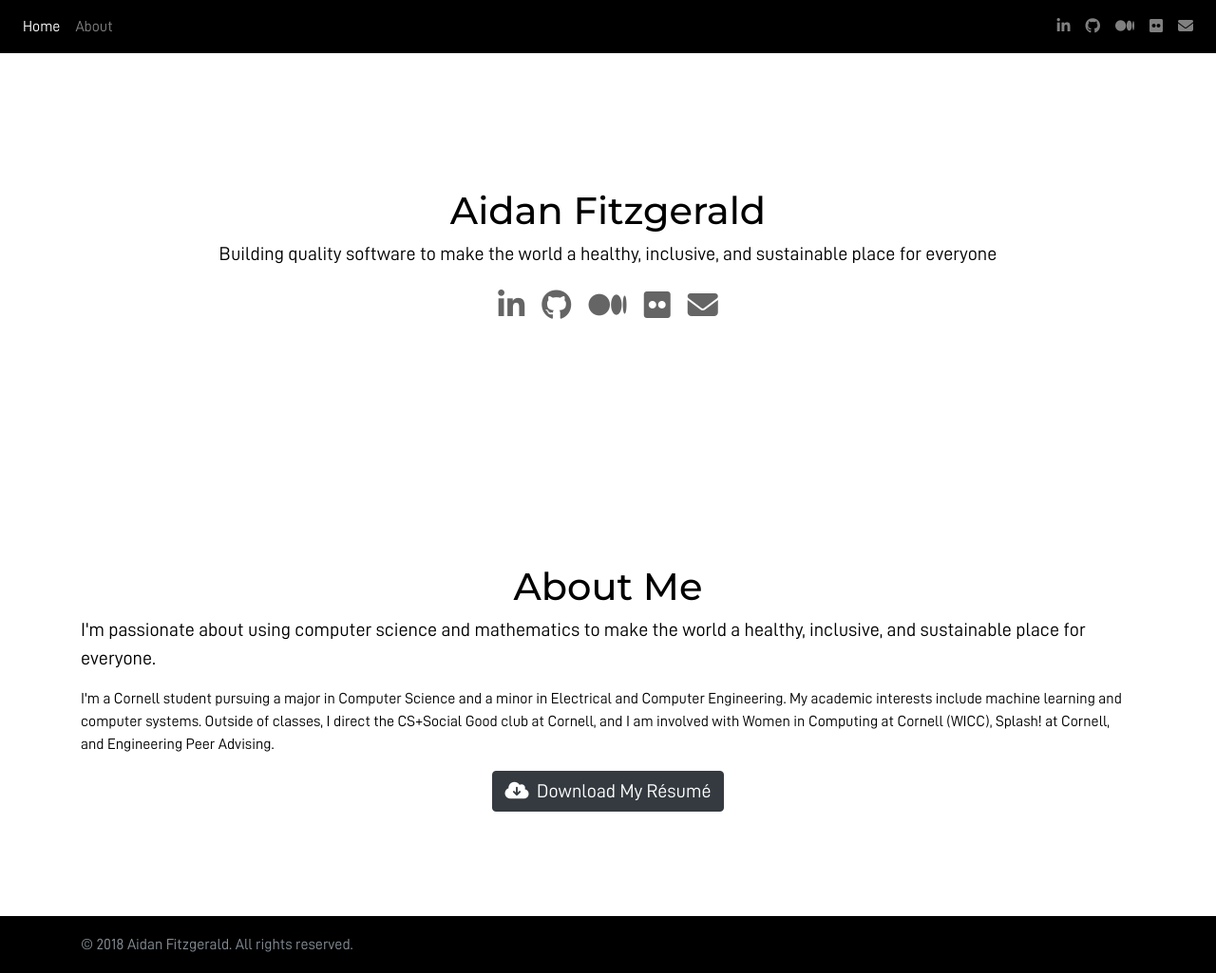
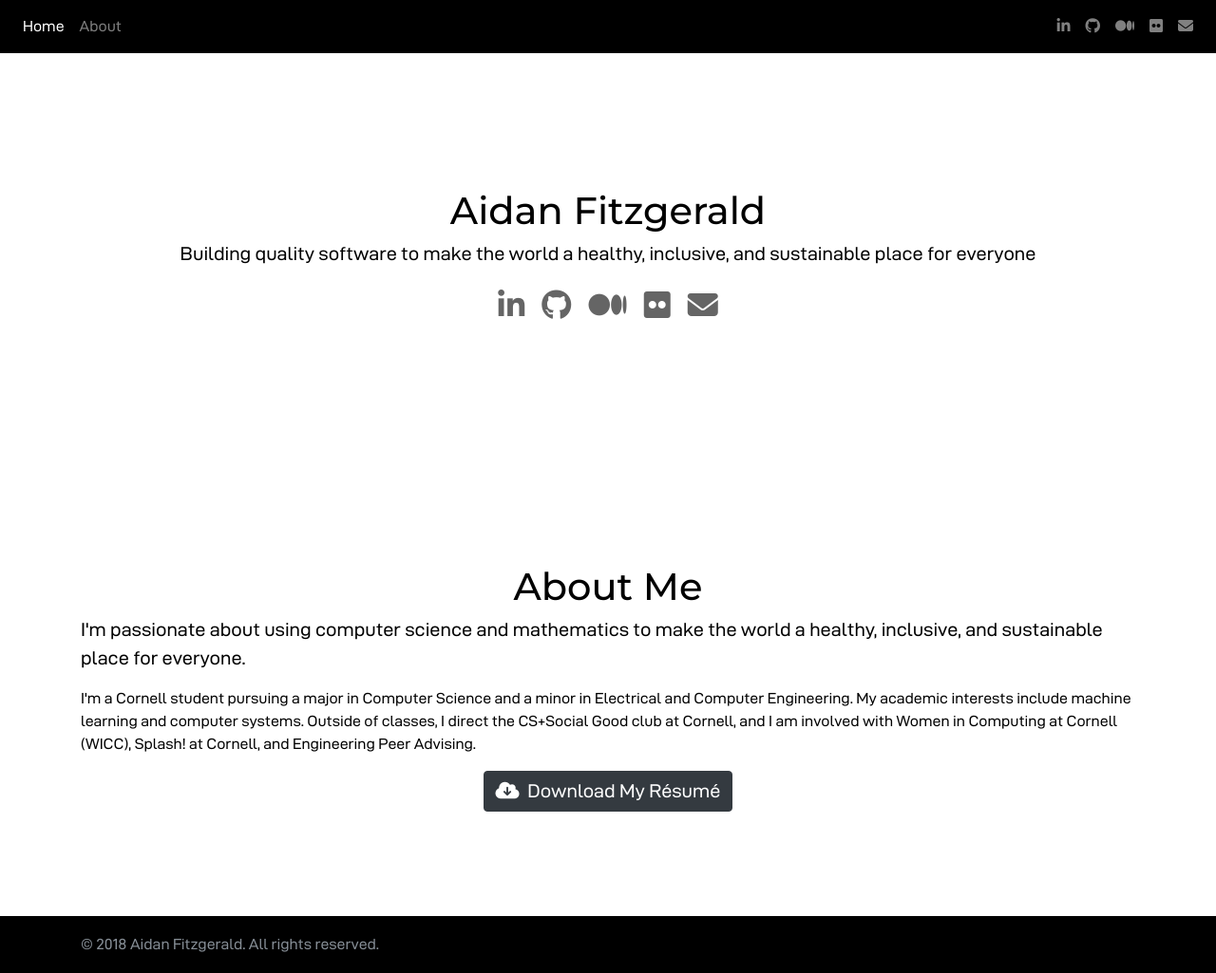
Before and after one commit to aidan-fitz/aidan-fitz.com, a Jekyll site: the page built from index.md, in a window 1280 px wide and 1025 px high. Shown: the whole window at 95% size. Built offline with Jekyll 4.4.1, drawn with Linux system fonts in a browser that asks for light colours; nearby versions of some CDN libraries.

Commit message:
Add D-DIN Expanded

```diff
--- a/css/_sass/_fonts.scss
+++ b/css/_sass/_fonts.scss
@@ -10,3 +10,11 @@
   font-weight: normal;
   font-style: normal;
 }
+
+@font-face {
+  font-family: "D-Din Expanded";
+  src: url('/fonts/D-Din_Expanded.woff2') format('woff2'),
+       url('/fonts/D-DIN_Expanded.woff') format('woff');
+  font-weight: normal;
+  font-style: normal;
+}
--- a/css/style.scss
+++ b/css/style.scss
@@ -17,7 +17,7 @@ nav a.nav-link:active {
 
 body {
   @extend %white-bg;
-  font-family: "D-DIN", sans-serif; // play around with this
+  font-family: "D-DIN Expanded", sans-serif; // play around with this
 }
 
 h1, h2 {
```
Also changed, not shown: fonts/D-DIN_Expanded.woff (added), fonts/D-Din_Expanded.woff2 (added).
